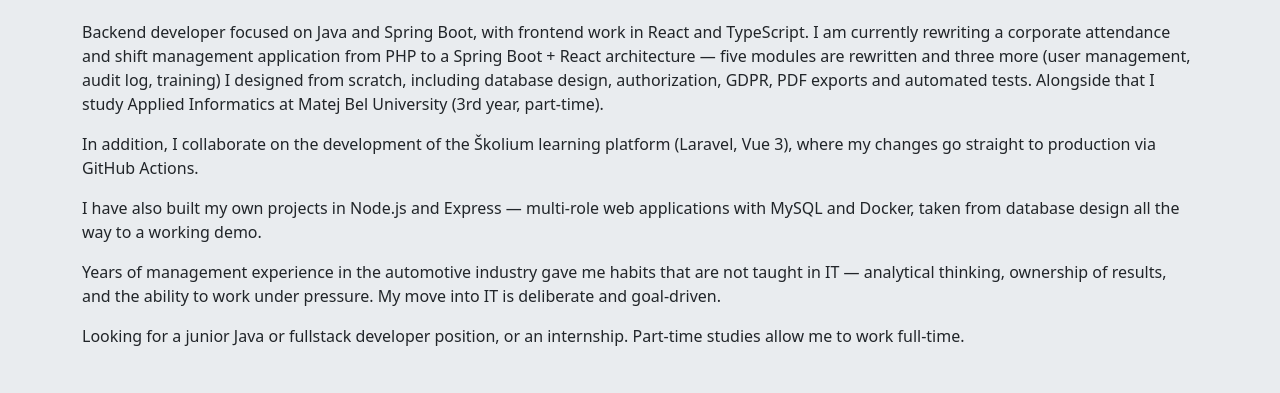
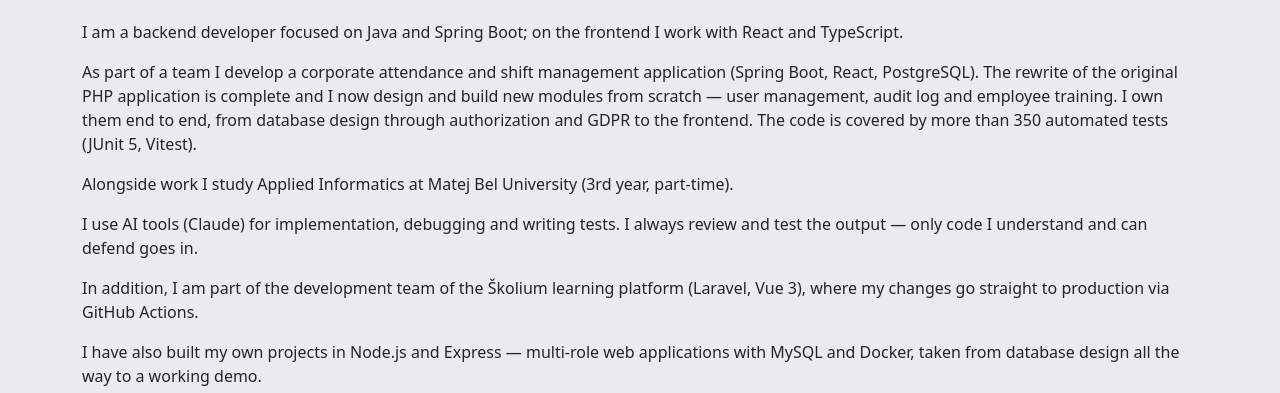
Before and after one commit to M4H44/cv-site, a plain HTML site: page en/index.html in a window 1280 px wide. Shown: the part 375-768 px from the top of the page. Drawn offline with nearby package versions, Linux system fonts and the light colour scheme.

Commit message:
doplnenie uvodneho textu

```diff
--- a/en/index.html
+++ b/en/index.html
@@ -105,16 +105,30 @@
         <h2 class="mb-4">About Me</h2>
 
         <p>
-            Backend developer focused on Java and Spring Boot, with frontend work in React
-            and TypeScript. I am currently rewriting a corporate attendance and shift management
-            application from PHP to a Spring Boot + React architecture — five modules are rewritten and three more
-            (user management, audit log, training) I designed from scratch, including database
-            design, authorization, GDPR, PDF exports and automated tests.
-            Alongside that I study Applied Informatics at Matej Bel University (3rd year, part-time).
+            I am a backend developer focused on Java and Spring Boot; on the frontend I work
+            with React and TypeScript.
         </p>
 
         <p>
-            In addition, I collaborate on the development of the Školium learning platform (Laravel, Vue 3),
+            As part of a team I develop a corporate attendance and shift management application
+            (Spring Boot, React, PostgreSQL). The rewrite of the original PHP application is complete
+            and I now design and build new modules from scratch — user management, audit log and
+            employee training. I own them end to end, from database design through authorization
+            and GDPR to the frontend. The code is covered by more than 350 automated tests
+            (JUnit 5, Vitest).
+        </p>
+
+        <p>
+            Alongside work I study Applied Informatics at Matej Bel University (3rd year, part-time).
+        </p>
+
+        <p>
+            I use AI tools (Claude) for implementation, debugging and writing tests.
+            I always review and test the output — only code I understand and can defend goes in.
+        </p>
+
+        <p>
+            In addition, I am part of the development team of the Školium learning platform (Laravel, Vue 3),
             where my changes go straight to production via GitHub Actions.
         </p>
 
@@ -130,8 +144,8 @@
         </p>
 
         <p>
-            Looking for a junior Java or fullstack developer position, or an internship.
-            Part-time studies allow me to work full-time.
+            Looking for a Java or fullstack developer position, including remote work or starting
+            part-time. Part-time studies allow me to work full-time as well.
         </p>
     </section>
 
```
Also changed, not shown: index.html (+22 -9 lines).
